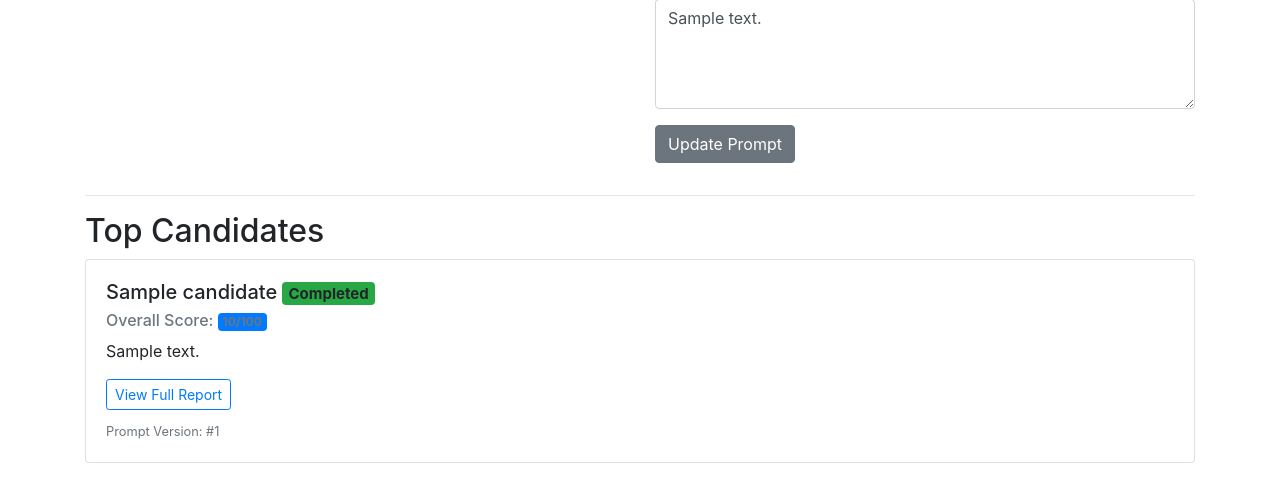
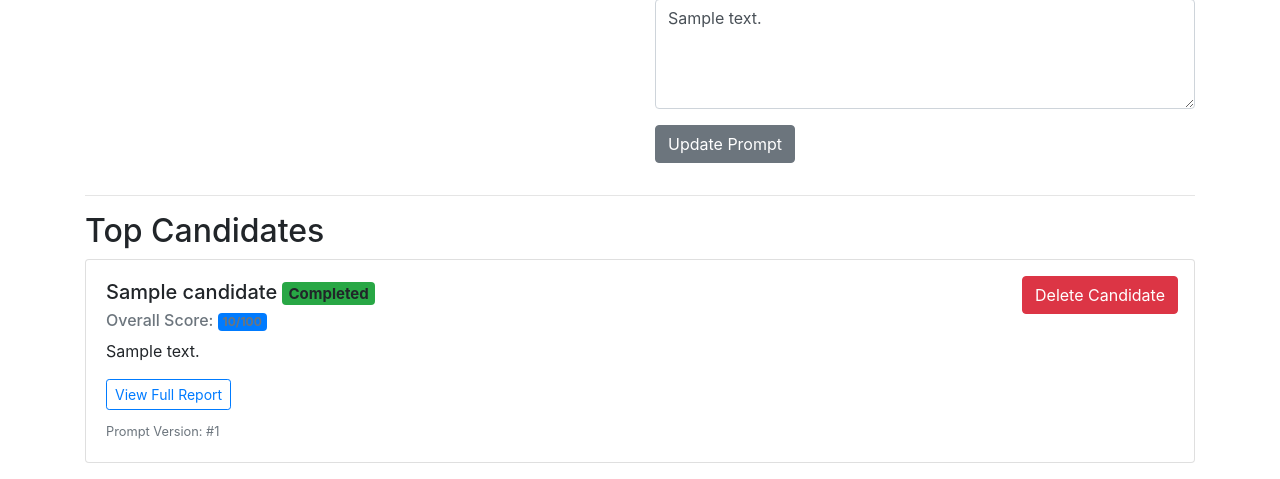
Before and after one commit to drublackberry/talia, a Flask app: page /project/1 in a window 1280 px wide. Shown: the part 342-821 px from the top of the page. Run offline with Flask 3, Linux system fonts and the light colour scheme; a user stored in the database is signed in; tables that the repository leaves empty hold one stand-in row (values such as "Sample post"); some libraries are stand-ins or nearby versions.

Commit message:
feat: add candidate deletion with cascade and move env loading to config

```diff
--- a/app/__init__.py
+++ b/app/__init__.py
@@ -4,7 +4,6 @@ from flask import Flask
 from flask_sqlalchemy import SQLAlchemy
 from flask_migrate import Migrate
 from flask_login import LoginManager
-from dotenv import load_dotenv
 
 db = SQLAlchemy()
 migrate = Migrate()
@@ -25,7 +24,7 @@ def create_app():
 
 
 
-    load_dotenv(os.path.join(app.instance_path, '..', 'secrets.env'))
+
 
     from config import Config
     app.config.from_object(Config)
--- a/app/models.py
+++ b/app/models.py
@@ -64,7 +64,7 @@ class Candidate(db.Model):
     id = db.Column(db.Integer, primary_key=True)
     name = db.Column(db.String(120))
     linkedin_url = db.Column(db.String(256), index=True, unique=True)
-    researches = db.relationship('Research', backref='candidate', lazy='dynamic')
+    researches = db.relationship('Research', backref='candidate', lazy='dynamic', cascade="all, delete-orphan")
     created_at = db.Column(db.DateTime, default=datetime.utcnow)
     updated_at = db.Column(db.DateTime, default=datetime.utcnow, onupdate=datetime.utcnow)
 
--- a/app/routes.py
+++ b/app/routes.py
@@ -137,6 +137,26 @@ def run_background_research(app, research_id):
 
         db.session.commit()
 
+@bp.route('/delete_candidate/<int:candidate_id>', methods=['POST'])
+@login_required
+def delete_candidate(candidate_id):
+    candidate = Candidate.query.get_or_404(candidate_id)
+    project_id = request.form.get('project_id')
+    if not project_id:
+        flash('Project ID is missing.', 'danger')
+        return redirect(url_for('main.dashboard'))
+
+    # Authorization check: ensure the user has rights to delete from this project
+    project = Project.query.get_or_404(project_id)
+    if project.user_id != current_user.id:
+        abort(403)
+
+    db.session.delete(candidate)
+    db.session.commit()
+    flash('Candidate and all associated research have been deleted.', 'success')
+    return redirect(url_for('main.project', project_id=project_id))
+
+
 @bp.route('/settings', methods=['GET', 'POST'])
 @login_required
 def settings():
--- a/app/templates/project.html
+++ b/app/templates/project.html
@@ -60,6 +60,10 @@
             <span class="badge bg-danger">Failed</span>
           {% endif %}
         </h5>
+        <form action="{{ url_for('main.delete_candidate', candidate_id=research.candidate.id) }}" method="post" style="position: absolute; top: 1rem; right: 1rem;">
+            <input type="hidden" name="project_id" value="{{ project.id }}">
+            <button type="submit" class="btn btn-danger" onclick="return confirm('Are you sure you want to delete this candidate and all their research?');">Delete Candidate</button>
+        </form>
         {% if research.status == 'Completed' %}
           <h6 class="card-subtitle mb-2 text-muted">Overall Score: <span class="badge bg-primary">{{ research.overall_score }}/100</span></h6>
           <p class="card-text">{{ research.summary }}</p>
--- a/config.py
+++ b/config.py
@@ -1,10 +1,13 @@
 import os
+from dotenv import load_dotenv
 
 basedir = os.path.abspath(os.path.dirname(__file__))
+# Load environment variables from secrets.env
+load_dotenv(os.path.join(basedir, 'secrets.env'))
 
 class Config:
     # It's recommended to load secrets from environment variables
-    SECRET_KEY = os.environ.get('SECRET_KEY') or 'a-default-secret-key-that-is-not-secure'
+    SECRET_KEY = os.environ.get('SECRET_KEY')
     PERPLEXITY_API_KEY = os.environ.get('PERPLEXITY_API_KEY')
 
     # Database configuration
```
